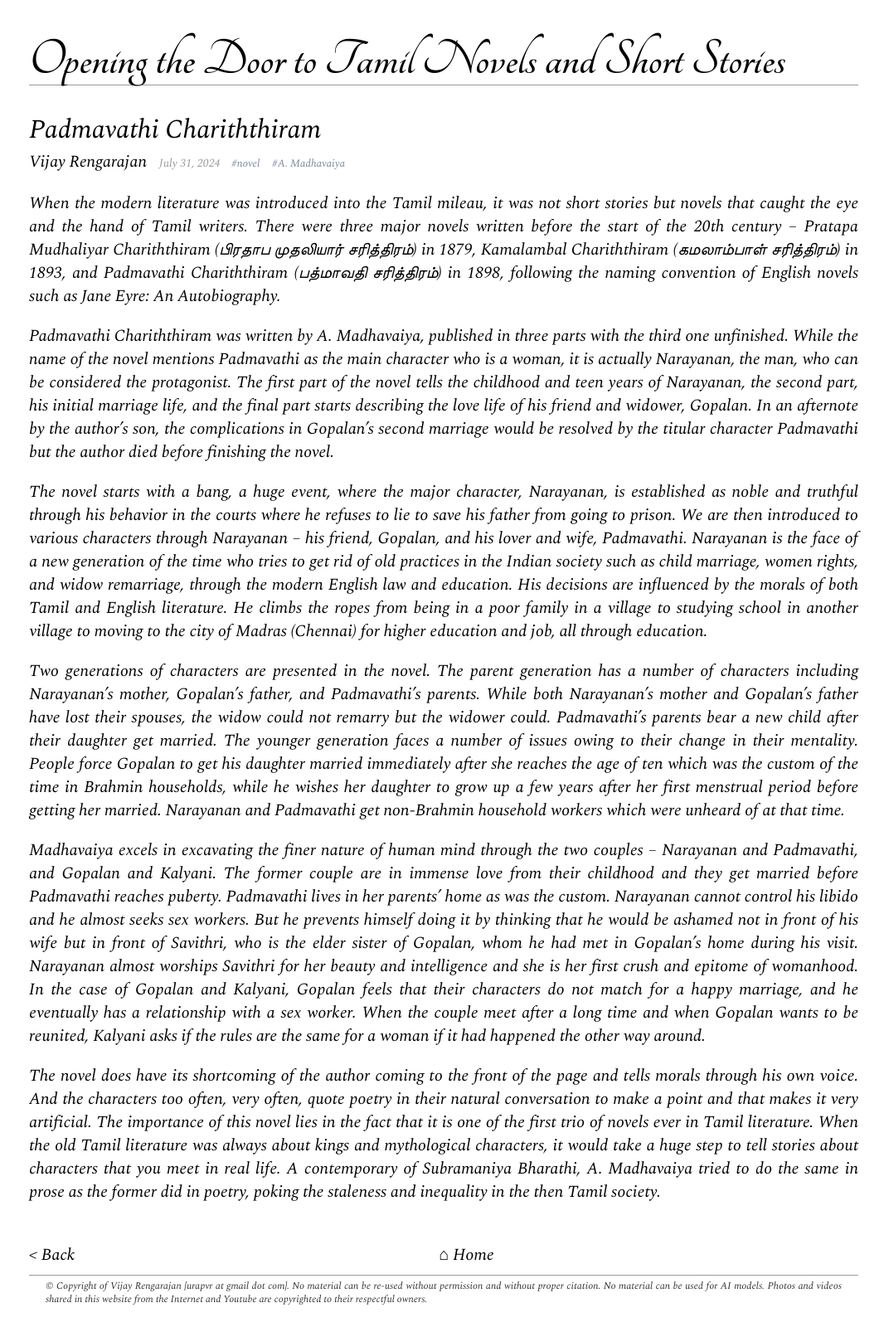
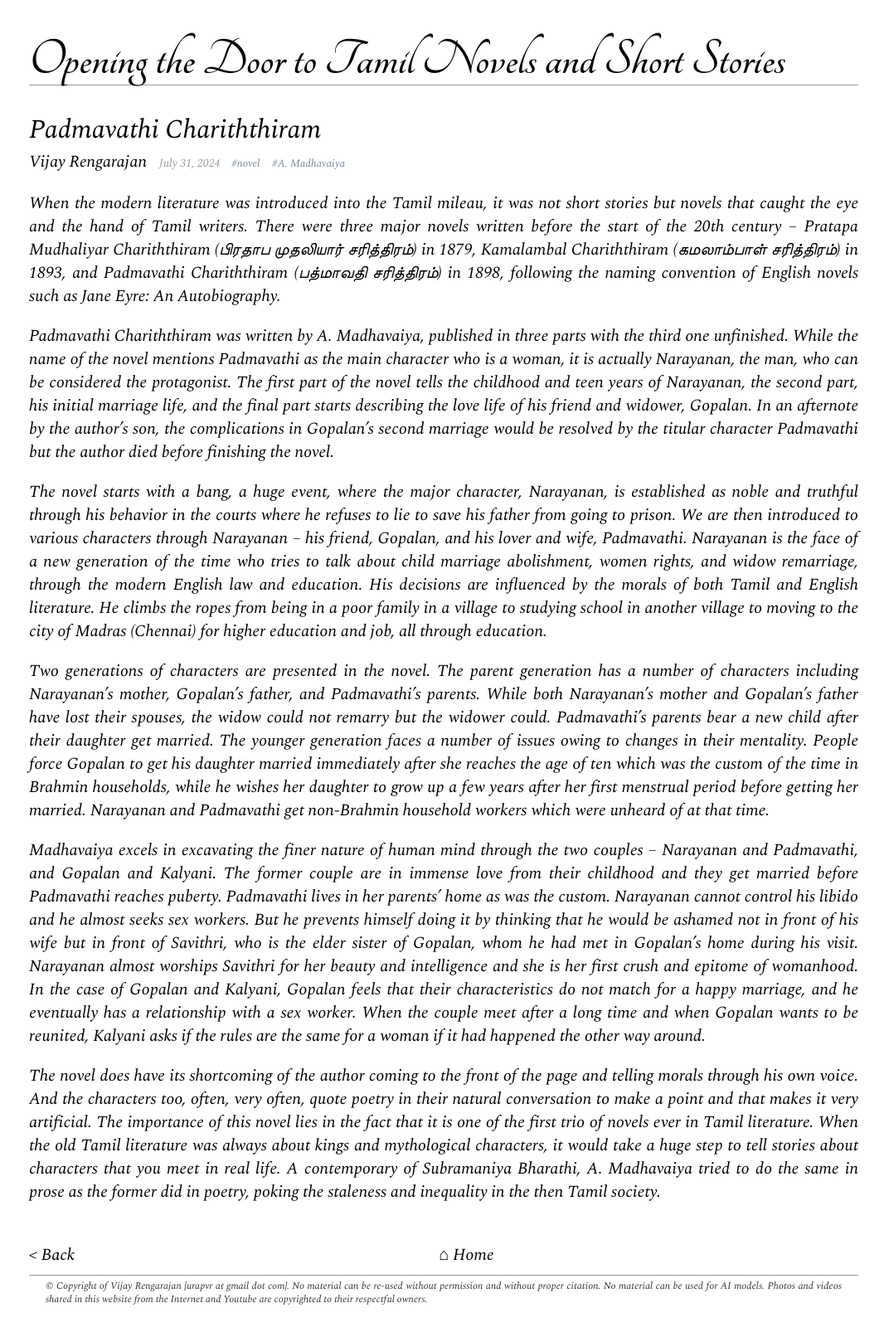
Before and after one commit to apvijay/ink, a Jekyll site: the page built from _posts/2024-07-31-padmavathi-chariththiram.md, in a window 1280 px wide. Shown: the whole page at 83% size, without its empty margins (105-1171 px from the left). Built offline with Jekyll 4.4.1, drawn with Linux system fonts in a browser that asks for light colours; some web fonts are replaced; Markdown is read by kramdown in place of the engine named in the settings.

Commit message:
Update 2024-07-31-padmavathi-chariththiram.md

```diff
--- a/_posts/2024-07-31-padmavathi-chariththiram.md
+++ b/_posts/2024-07-31-padmavathi-chariththiram.md
@@ -8,10 +8,10 @@ When the modern literature was introduced into the Tamil mileau, it was not shor
 
 Padmavathi Chariththiram was written by A. Madhavaiya, published in three parts with the third one unfinished. While the name of the novel mentions Padmavathi as the main character who is a woman, it is actually Narayanan, the man, who can be considered the protagonist. The first part of the novel tells the childhood and teen years of Narayanan, the second part, his initial marriage life, and the final part starts describing the love life of his friend and widower, Gopalan. In an afternote by the author's son, the complications in Gopalan's second marriage would be resolved by the titular character Padmavathi but the author died before finishing the novel.
 
-The novel starts with a bang, a huge event, where the major character, Narayanan, is established as noble and truthful through his behavior in the courts where he refuses to lie to save his father from going to prison. We are then introduced to various characters through Narayanan -- his friend, Gopalan, and his lover and wife, Padmavathi. Narayanan is the face of a new generation of the time who tries to get rid of old practices in the Indian society such as child marriage, women rights, and widow remarriage, through the modern English law and education. His decisions are influenced by the morals of both Tamil and English literature. He climbs the ropes from being in a poor family in a village to studying school in another village to moving to the city of Madras (Chennai) for higher education and job, all through education.
+The novel starts with a bang, a huge event, where the major character, Narayanan, is established as noble and truthful through his behavior in the courts where he refuses to lie to save his father from going to prison. We are then introduced to various characters through Narayanan -- his friend, Gopalan, and his lover and wife, Padmavathi. Narayanan is the face of a new generation of the time who tries to talk about child marriage abolishment, women rights, and widow remarriage, through the modern English law and education. His decisions are influenced by the morals of both Tamil and English literature. He climbs the ropes from being in a poor family in a village to studying school in another village to moving to the city of Madras (Chennai) for higher education and job, all through education.
 
-Two generations of characters are presented in the novel. The parent generation has a number of characters including Narayanan's mother, Gopalan's father, and Padmavathi's parents. While both Narayanan's mother and Gopalan's father have lost their spouses, the widow could not remarry but the widower could. Padmavathi's parents bear a new child after their daughter get married. The younger generation faces a number of issues owing to their change in their mentality. People force Gopalan to get his daughter married immediately after she reaches the age of ten which was the custom of the time in Brahmin households, while he wishes her daughter to grow up a few years after her first menstrual period before getting her married. Narayanan and Padmavathi get non-Brahmin household workers which were unheard of at that time.
+Two generations of characters are presented in the novel. The parent generation has a number of characters including Narayanan's mother, Gopalan's father, and Padmavathi's parents. While both Narayanan's mother and Gopalan's father have lost their spouses, the widow could not remarry but the widower could. Padmavathi's parents bear a new child after their daughter get married. The younger generation faces a number of issues owing to changes in their mentality. People force Gopalan to get his daughter married immediately after she reaches the age of ten which was the custom of the time in Brahmin households, while he wishes her daughter to grow up a few years after her first menstrual period before getting her married. Narayanan and Padmavathi get non-Brahmin household workers which were unheard of at that time.
 
-Madhavaiya excels in excavating the finer nature of human mind through the two couples -- Narayanan and Padmavathi, and Gopalan and Kalyani. The former couple are in immense love from their childhood and they get married before Padmavathi reaches puberty. Padmavathi lives in her parents' home as was the custom. Narayanan cannot control his libido and he almost seeks sex workers. But he prevents himself doing it by thinking that he would be ashamed not in front of his wife but in front of Savithri, who is the elder sister of Gopalan, whom he had met in Gopalan's home during his visit. Narayanan almost worships Savithri for her beauty and intelligence and she is her first crush and epitome of womanhood. In the case of Gopalan and Kalyani, Gopalan feels that their characters do not match for a happy marriage, and he eventually has a relationship with a sex worker. When the couple meet after a long time and when Gopalan wants to be reunited, Kalyani asks if the rules are the same for a woman if it had happened the other way around.
+Madhavaiya excels in excavating the finer nature of human mind through the two couples -- Narayanan and Padmavathi, and Gopalan and Kalyani. The former couple are in immense love from their childhood and they get married before Padmavathi reaches puberty. Padmavathi lives in her parents' home as was the custom. Narayanan cannot control his libido and he almost seeks sex workers. But he prevents himself doing it by thinking that he would be ashamed not in front of his wife but in front of Savithri, who is the elder sister of Gopalan, whom he had met in Gopalan's home during his visit. Narayanan almost worships Savithri for her beauty and intelligence and she is her first crush and epitome of womanhood. In the case of Gopalan and Kalyani, Gopalan feels that their characteristics do not match for a happy marriage, and he eventually has a relationship with a sex worker. When the couple meet after a long time and when Gopalan wants to be reunited, Kalyani asks if the rules are the same for a woman if it had happened the other way around.
 
-The novel does have its shortcoming of the author coming to the front of the page and tells morals through his own voice. And the characters too often, very often, quote poetry in their natural conversation to make a point and that makes it very artificial. The importance of this novel lies in the fact that it is one of the first trio of novels ever in Tamil literature. When the old Tamil literature was always about kings and mythological characters, it would take a huge step to tell stories about characters that you meet in real life. A contemporary of Subramaniya Bharathi, A. Madhavaiya tried to do the same in prose as the former did in poetry, poking the staleness and inequality in the then Tamil society.
+The novel does have its shortcoming of the author coming to the front of the page and telling morals through his own voice. And the characters too, often, very often, quote poetry in their natural conversation to make a point and that makes it very artificial. The importance of this novel lies in the fact that it is one of the first trio of novels ever in Tamil literature. When the old Tamil literature was always about kings and mythological characters, it would take a huge step to tell stories about characters that you meet in real life. A contemporary of Subramaniya Bharathi, A. Madhavaiya tried to do the same in prose as the former did in poetry, poking the staleness and inequality in the then Tamil society.
```
